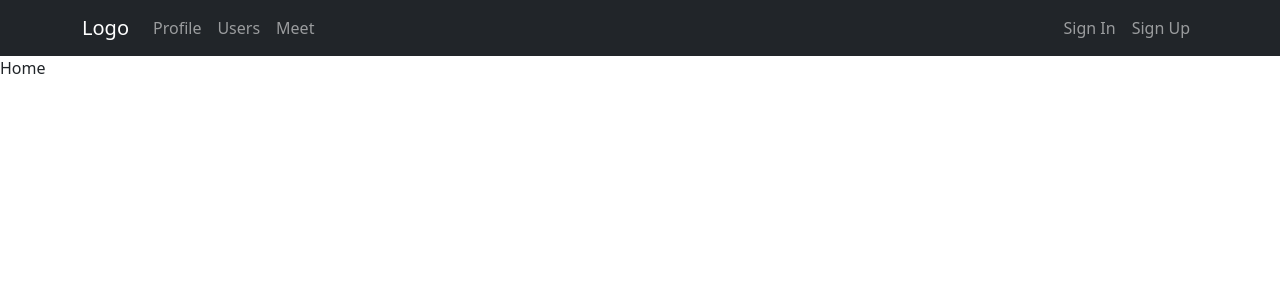
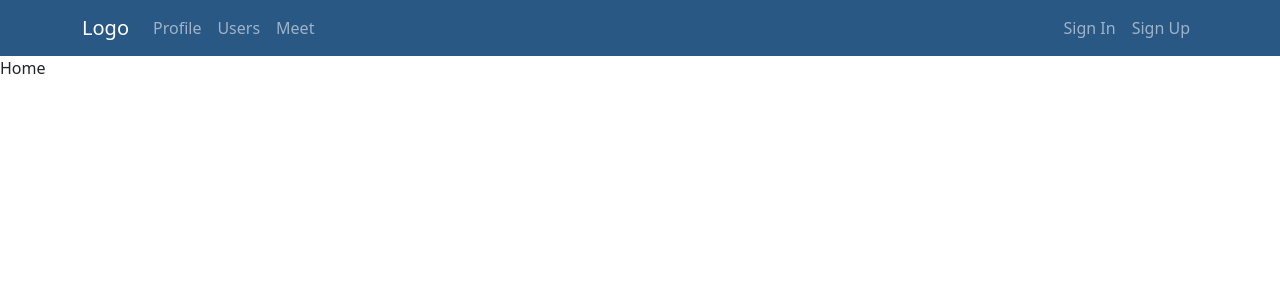
Before and after one commit to ReCoded-Org/capstone-turkey-love-thy-neighbour, a React (Create React App) app: page /home in a window 1280 px wide. Shown: the top 300 px of the page. Built offline with nearby package versions, Linux system fonts and the light colour scheme.

Commit message:
Style navbar

```diff
--- a/src/components/NavBar/NavBar.jsx
+++ b/src/components/NavBar/NavBar.jsx
@@ -8,9 +8,11 @@ import Navbar from "react-bootstrap/Navbar";
 // react-router-dom
 import { Link } from "react-router-dom";
 
+import "./NavBar.scss";
+
 function NavBar() {
   return (
-    <Navbar collapseOnSelect expand="lg" bg="dark" variant="dark">
+    <Navbar collapseOnSelect expand="lg" variant="dark">
       <Container>
         <Link to="/home" className="navbar-brand">
           Logo
--- /dev/null
+++ b/src/components/NavBar/NavBar.scss
@@ -0,0 +1,5 @@
+@import "../../style/variables";
+
+.navbar {
+  background-color: $dark-blue;
+}
```
